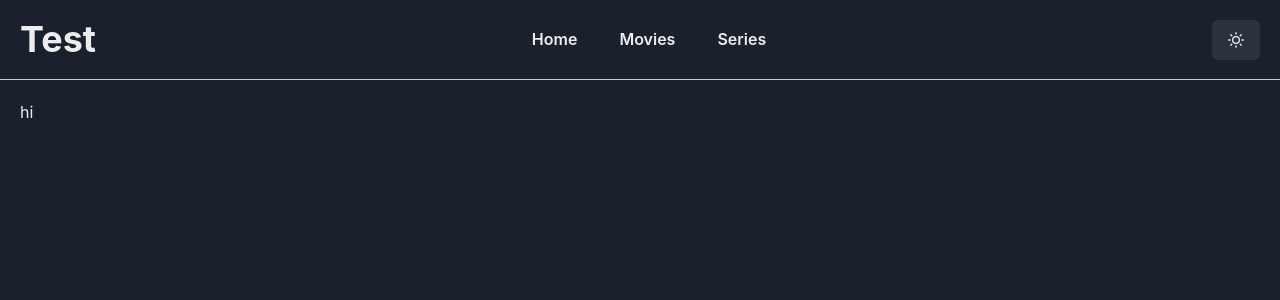
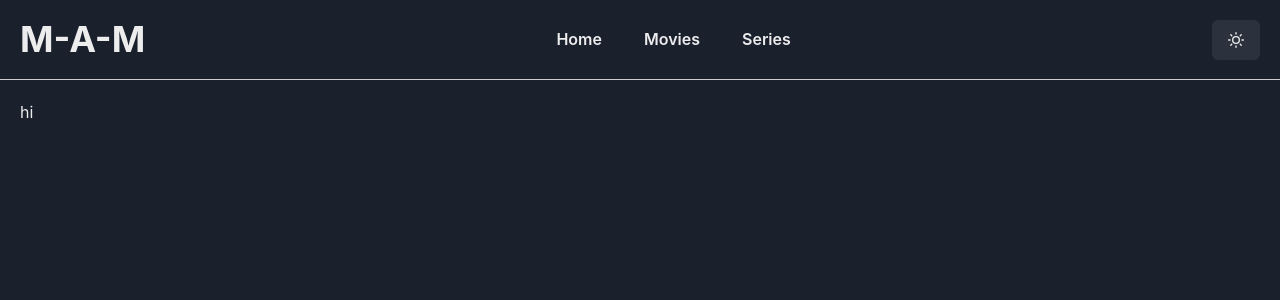
Before and after one commit to HazleyJarquin/movies-app-manager, a React (Vite) app: page /home in a window 1280 px wide. Shown: the top 300 px of the page. Built offline with nearby package versions, Linux system fonts and the light colour scheme.

Commit message:
testing workflow

```diff
--- a/src/components/Navbar/index.tsx
+++ b/src/components/Navbar/index.tsx
@@ -22,7 +22,7 @@ export const Navbar = () => {
         justifyContent={"space-between"}
       >
         <Heading onClick={() => navigate("/home")} cursor={"pointer"}>
-          Test
+          M-A-M
         </Heading>
 
         <Box display={{ base: "flex", md: "none" }}>
```
Also changed, not shown: 1 other file (tests, documents, lock files or other folders).
